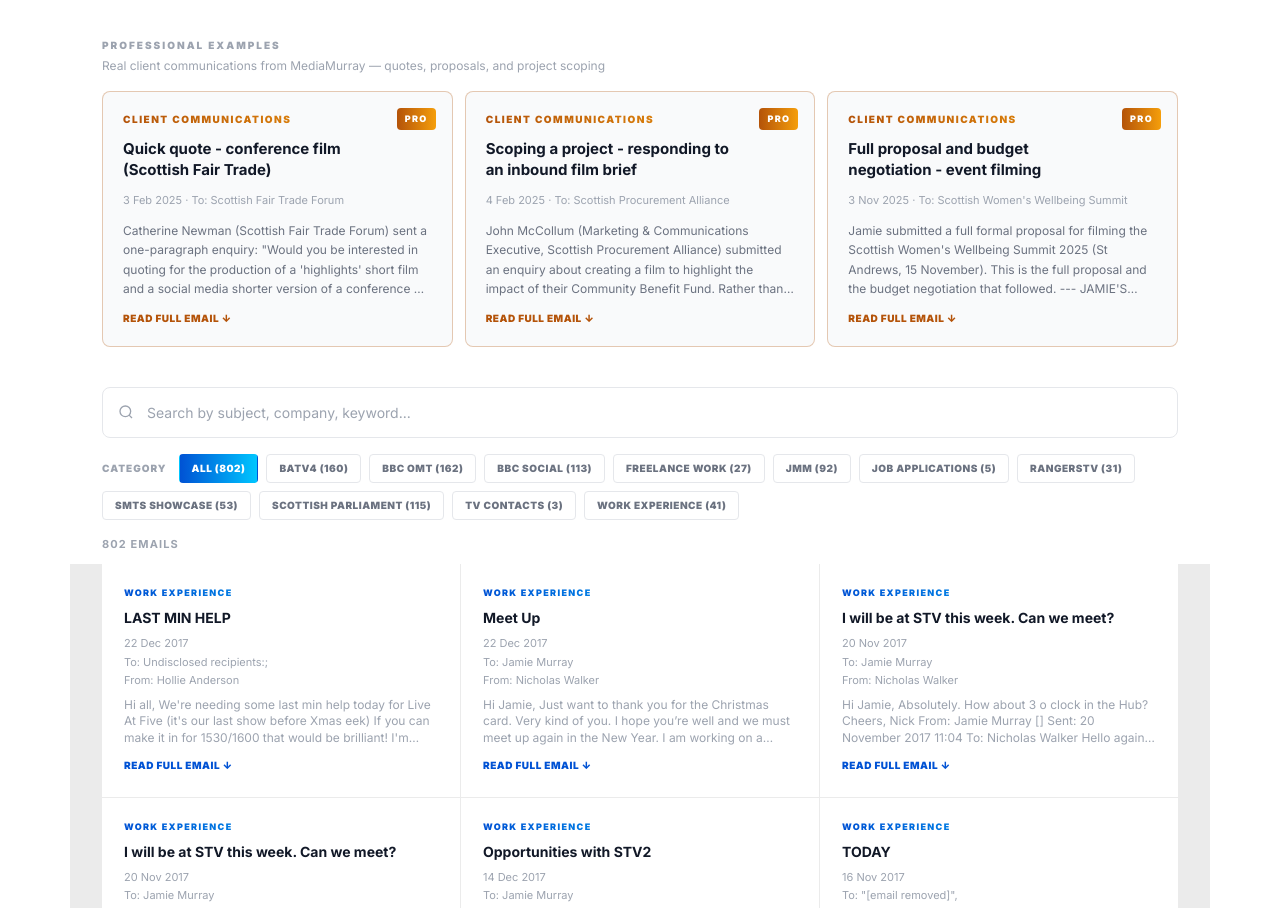
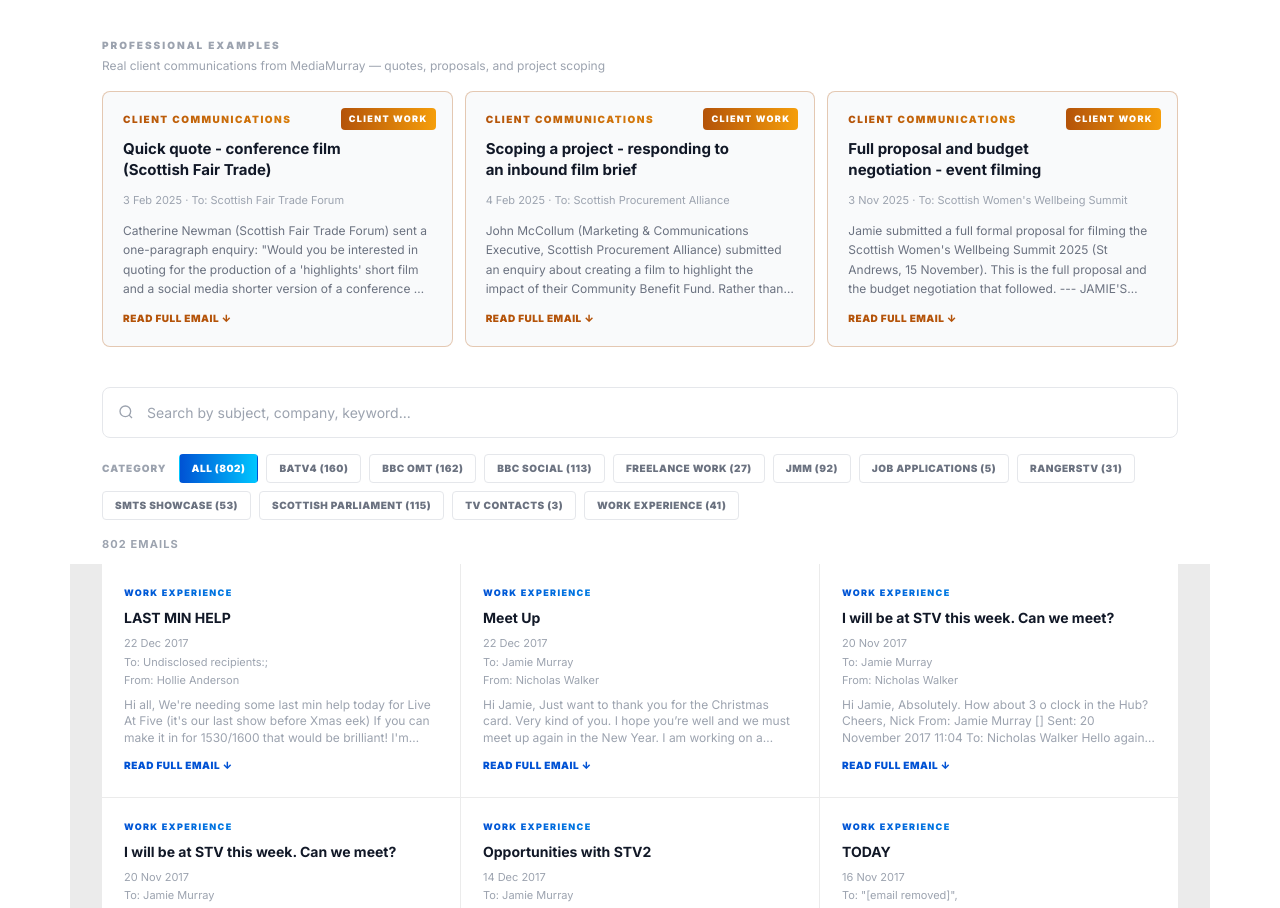
Before and after one commit to iamjamiemurray-beep/mediamurray-site, a Next.js app: page /broadcasting-resource in a window 1280 px wide. Shown: the part 1872-2780 px from the top of the page. Built offline with nearby package versions, Linux system fonts and the light colour scheme.

Commit message:
Rename Pro badge to Client Work

```diff
--- a/app/broadcasting-resource/page.tsx
+++ b/app/broadcasting-resource/page.tsx
@@ -48,7 +48,7 @@ function FeaturedCard({ email, variant = 'student' }: { email: Email; variant?:
       className={`relative bg-gray-50 dark:bg-white/[0.03] border ${border} rounded-lg p-5 cursor-pointer transition-all hover:bg-gray-100 dark:hover:bg-white/[0.05] flex flex-col gap-3`}
     >
       <span className={`absolute top-4 right-4 text-[9px] font-black tracking-[0.15em] uppercase bg-gradient-to-r ${accent} text-white px-2 py-1 rounded`}>
-        {isPro ? 'Pro' : 'Featured'}
+        {isPro ? 'Client Work' : 'Featured'}
       </span>
       <span className={`text-[10px] font-black tracking-[0.15em] uppercase bg-gradient-to-r ${accent} bg-clip-text text-transparent`}>
         {email.folder}
```
